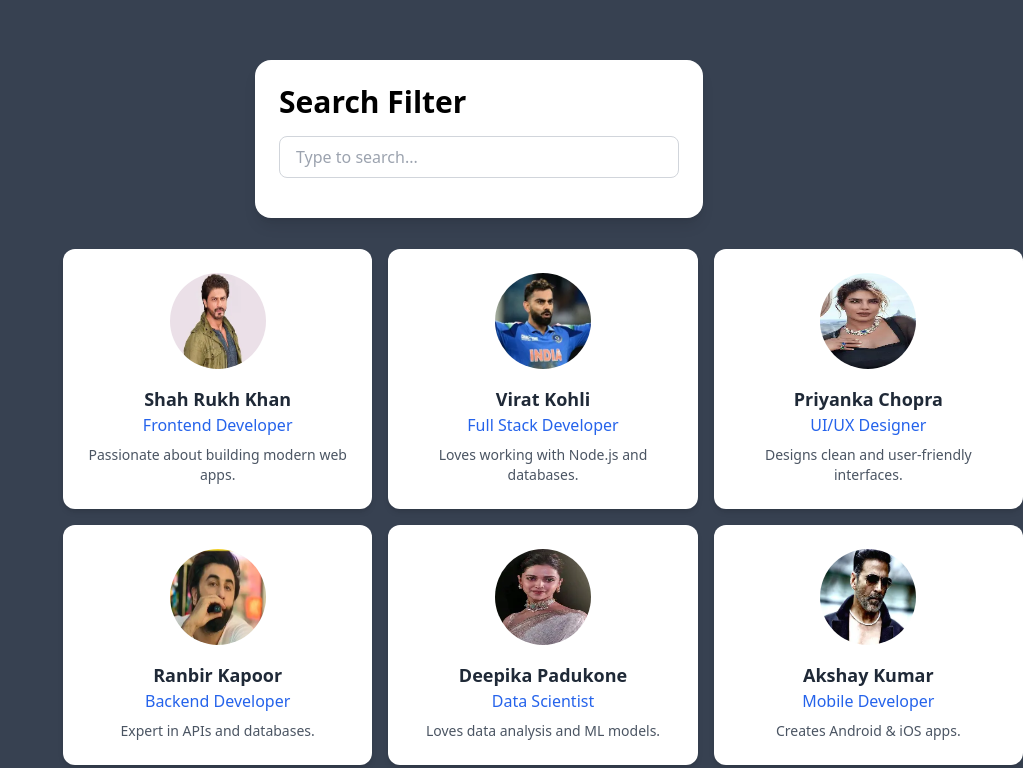
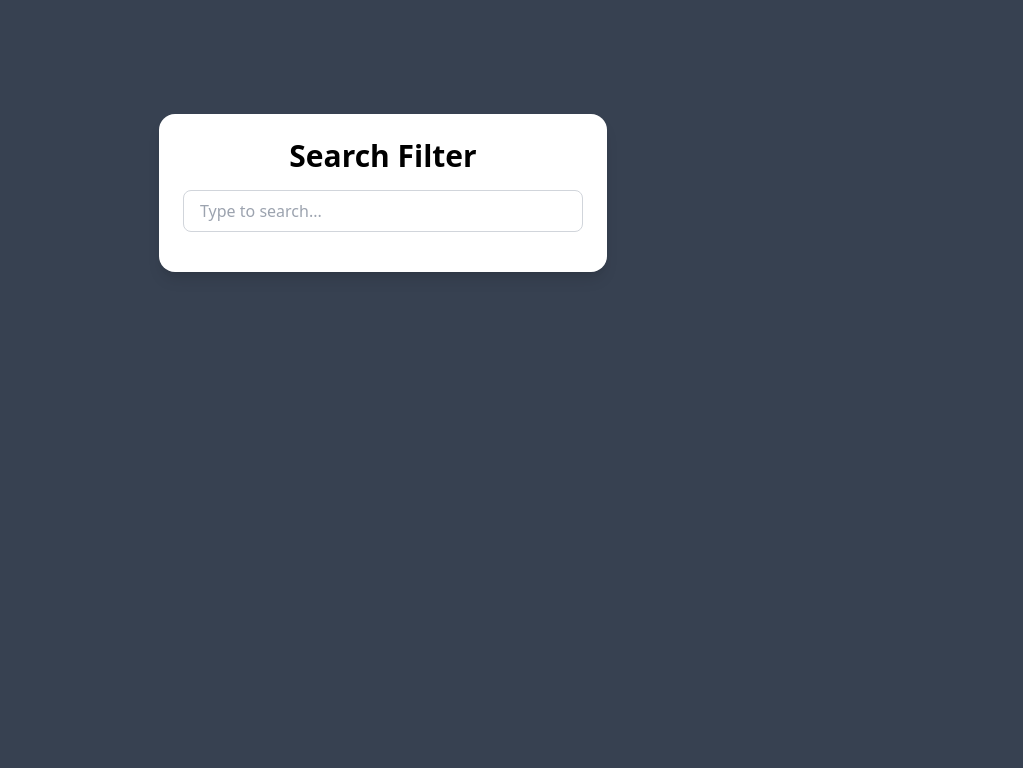
Before and after one commit to shbhansh66/Real-Time-search, a website: page index.html in a window 1280 px wide. Shown: the part 207-975 px from the top of the page, without its empty margins (257-1280 px from the left). After the commit the page ends 800 px from the top, so only its background shows below. Drawn offline with nearby package versions, Linux system fonts and the light colour scheme.

Commit message:
Update index.html

```diff
--- a/index.html
+++ b/index.html
@@ -4,28 +4,25 @@
   <meta charset="UTF-8">
   <meta name="viewport" content="width=device-width, initial-scale=1.0">
   <title>Real-time Search Filter</title>
-  <link rel="stylesheet" href="./src/output.css">
   <script src="https://cdn.tailwindcss.com"></script>
 </head>
-<body class="bg-gray-700  p-6">
+<body class="bg-gray-700 min-h-screen flex flex-col items-center justify-center p-4">
 
-  <div class="absolute top-1/3 left-[40%]  w-full max-w-md bg-white shadow-lg rounded-2xl p-6">
-    <h2 class="text-3xl font-bold text-black mb-4">Search Filter</h2>
+  <!-- Card Container -->
+  <div class="w-full max-w-md bg-white shadow-lg rounded-2xl p-6">
+    <h2 class="text-3xl font-bold text-black mb-4 text-center">Search Filter</h2>
 
     <!-- Search Box -->
     <input
       type="text"
       id="searchInput"
       placeholder="Type to search..."
-      class= "text-black  w-full px-4 py-2 mb-4 border border-gray-300 rounded-lg focus:outline-none focus:ring-2 focus:ring-blue-500"
+      class="text-black w-full px-4 py-2 mb-4 border border-gray-300 rounded-lg focus:outline-none focus:ring-2 focus:ring-blue-500"
     >
 
-    <!-- List -->
+    <!-- List Container -->
+    <div id="container" class="grid grid-cols-1 sm:grid-cols-2 lg:grid-cols-3 gap-4"></div>
+  </div>
 
-  </div>
-  <div id="container" class="grid grid-cols-1 sm:grid-cols-2 lg:grid-cols-3 gap-4 absolute top-[57%] left-[25%]"></div>
-
-
- <script src="script.js"></script>
 </body>
 </html>
```
